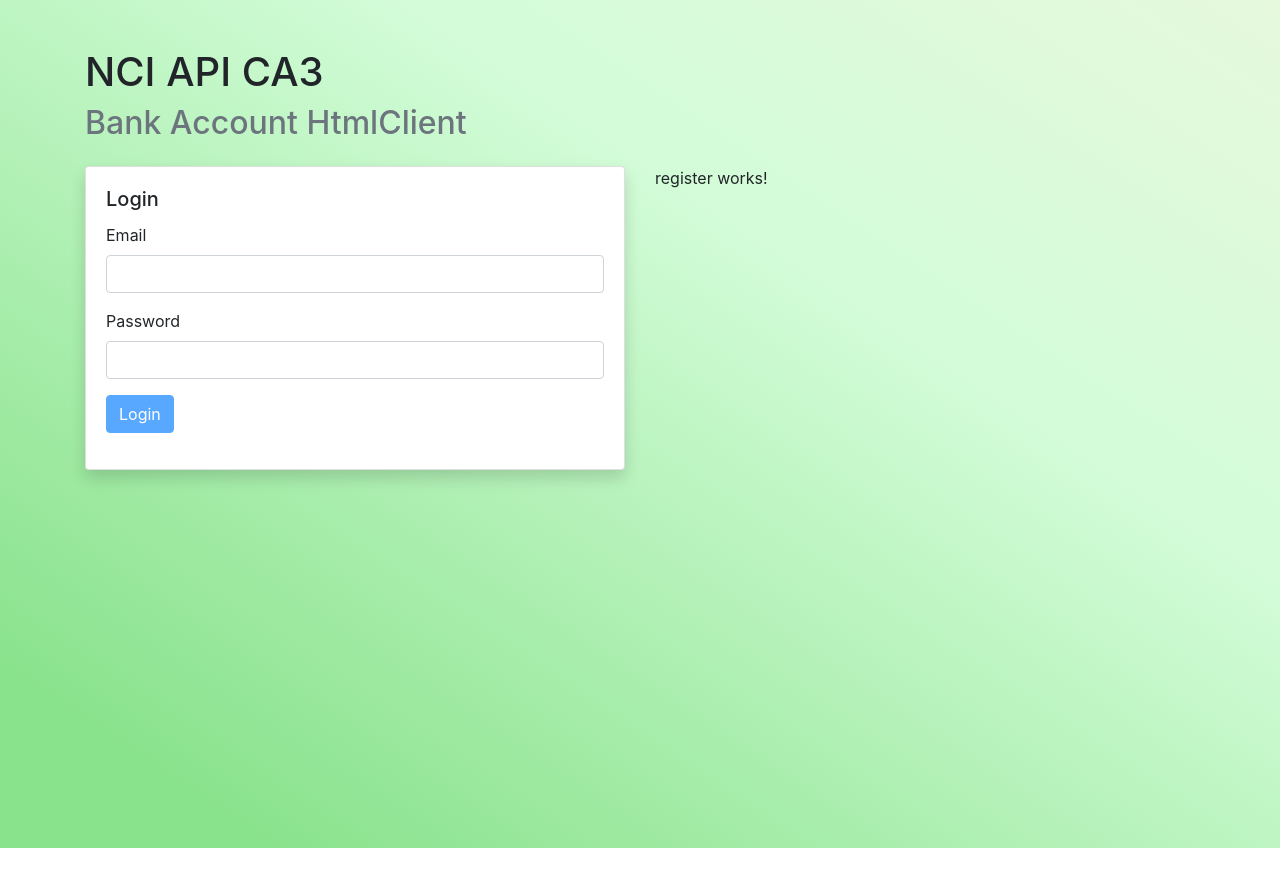
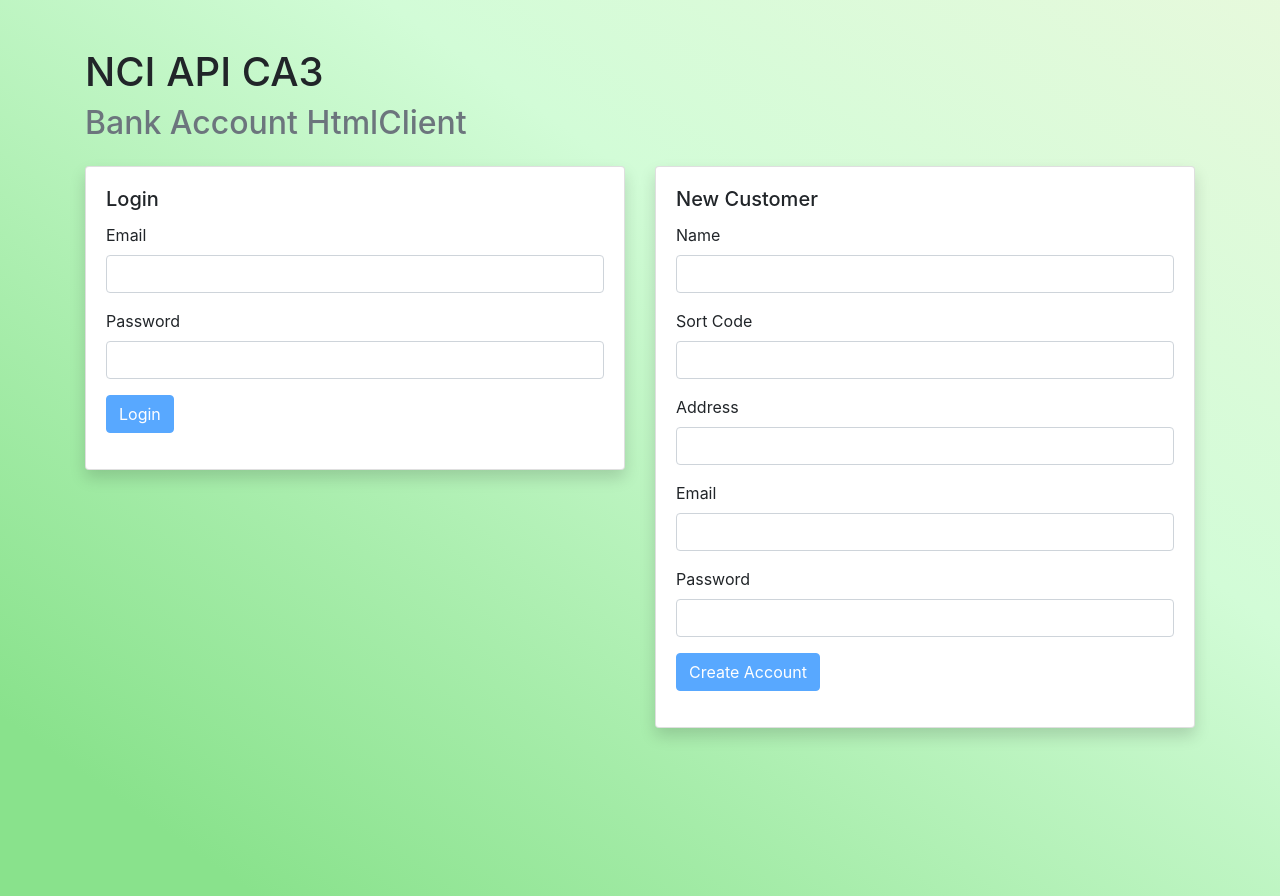
Before and after one commit to pablotarga/nci-apis-client-project, an Angular app: page / in a window 1280 px wide. Before the commit the page ends 848 px from the top, so only its background shows below. Built offline with nearby package versions, Linux system fonts and the light colour scheme.

Commit message:
Add register form and trigger api

```diff
--- a/src/app/api/api-auth.service.ts
+++ b/src/app/api/api-auth.service.ts
@@ -1,6 +1,7 @@
 import { Injectable } from '@angular/core';
 import { HttpClient } from '@angular/common/http';
 import { ApiService } from './api.service';
+import { RegistrationForm } from '../interfaces/registration-form';
 
 @Injectable({
   providedIn: 'root'
@@ -10,6 +11,6 @@ export class ApiAuthService extends ApiService {
 
   login = (email: string, password: string) => this.post('login', { email, password });
   logout = () => this.delete('logout');
-  register = (form: any) => this.post('register', form);
+  register = (form: RegistrationForm) => this.post('register', form);
   me = () => this.get('me');
 }
--- a/src/app/app.component.html
+++ b/src/app/app.component.html
@@ -9,10 +9,10 @@
 
 <ng-template #authComponents>
   <div class="row">
-    <div class="col-6">
+    <div class="col-12 col-md-6">
       <app-login></app-login>
     </div>
-    <div class="col-6">
+    <div class="col-12 col-md-6 mt-5 mt-md-0">
       <app-register></app-register>
     </div>
   </div>
--- /dev/null
+++ b/src/app/interfaces/login-form.ts
@@ -0,0 +1,4 @@
+export interface LoginForm {
+  email: string;
+  password: string;
+}
--- /dev/null
+++ b/src/app/interfaces/registration-form.ts
@@ -0,0 +1,7 @@
+export interface RegistrationForm {
+  name: string;
+  sortCode: string;
+  address: string;
+  email: string;
+  password: string;
+}
--- a/src/app/login/login.component.html
+++ b/src/app/login/login.component.html
@@ -5,15 +5,15 @@
 
       <div class="form-group">
         <label for="">Email</label>
-        <input type="text" formControlName="email" class="form-control" [class.is-invalid]="emailIsInvalid">
-        <div *ngIf="emailIsInvalid && email.errors.required" class="invalid-feedback">Email is required.</div>
-        <div *ngIf="emailIsInvalid && !email.errors.required" class="invalid-feedback">Invalid Email format.</div>
+        <input type="text" formControlName="email" class="form-control" [class.is-invalid]="isEmailInvalid">
+        <div *ngIf="isEmailInvalid && email.errors.required" class="invalid-feedback">Email is required.</div>
+        <div *ngIf="isEmailInvalid && !email.errors.required" class="invalid-feedback">Invalid Email format.</div>
       </div>
 
       <div class="form-group">
         <label for="">Password</label>
-        <input type="password" formControlName="password" class="form-control" [class.is-invalid]="passwordIsInvalid">
-        <div *ngIf="passwordIsInvalid && password.errors.required" class="invalid-feedback">Password is required.</div>
+        <input type="password" formControlName="password" class="form-control" [class.is-invalid]="isPasswordInvalid">
+        <div *ngIf="isPasswordInvalid && password.errors.required" class="invalid-feedback">Password is required.</div>
       </div>
 
       <div class="form-group">
--- a/src/app/login/login.component.ts
+++ b/src/app/login/login.component.ts
@@ -17,13 +17,13 @@ export class LoginComponent implements OnInit {
   ngOnInit(): void { }
 
   get email(): any { return this.form.get('email'); }
-  get emailIsInvalid(): any {
+  get isEmailInvalid(): any {
     const e = this.email;
     return e.invalid && (e.dirty || e.touched);
   }
 
   get password(): any { return this.form.get('password'); }
-  get passwordIsInvalid(): any {
+  get isPasswordInvalid(): any {
     const e = this.password;
     return e.invalid && (e.dirty || e.touched);
   }
--- a/src/app/register/register.component.html
+++ b/src/app/register/register.component.html
@@ -1 +1,43 @@
-<p>register works!</p>
+<div class="card shadow">
+  <div class="card-body">
+    <h5 class="card-title">New Customer</h5>
+    <form [formGroup]="form" (submit)="s.register(form.value)">
+
+      <div class="form-group">
+        <label for="">Name</label>
+        <input type="text" formControlName="name" class="form-control" [class.is-invalid]="isNameInvalid">
+        <div *ngIf="isNameInvalid && name.errors.required" class="invalid-feedback">Name is required.</div>
+      </div>
+
+      <div class="form-group">
+        <label for="">Sort Code</label>
+        <input type="text" formControlName="sortCode" class="form-control" [class.is-invalid]="isSortCodeInvalid">
+        <div *ngIf="isSortCodeInvalid && sortCode.errors.required" class="invalid-feedback">Sort Code is required.</div>
+      </div>
+
+      <div class="form-group">
+        <label for="">Address</label>
+        <input type="text" formControlName="address" class="form-control" [class.is-invalid]="isAddressInvalid">
+        <div *ngIf="isAddressInvalid && address.errors.required" class="invalid-feedback">Address is required.</div>
+      </div>
+
+      <div class="form-group">
+        <label for="">Email</label>
+        <input type="text" formControlName="email" class="form-control" [class.is-invalid]="isEmailInvalid">
+        <div *ngIf="isEmailInvalid && email.errors.required" class="invalid-feedback">Email is required.</div>
+        <div *ngIf="isEmailInvalid && !email.errors.required" class="invalid-feedback">Invalid Email format.</div>
+      </div>
+
+      <div class="form-group">
+        <label for="">Password</label>
+        <input type="password" formControlName="password" class="form-control" [class.is-invalid]="isPasswordInvalid">
+        <div *ngIf="isPasswordInvalid && password.errors.required" class="invalid-feedback">Password is required.</div>
+      </div>
+
+      <div class="form-group">
+        <input type="submit" value="Create Account" class="btn btn-primary" [disabled]="s.authenticating || this.form.invalid" />
+      </div>
+
+    </form>
+  </div>
+</div>
--- a/src/app/register/register.component.ts
+++ b/src/app/register/register.component.ts
@@ -1,4 +1,6 @@
 import { Component, OnInit } from '@angular/core';
+import { SystemService } from '../services/system.service';
+import { FormBuilder, Validators } from '@angular/forms';
 
 @Component({
   selector: 'app-register',
@@ -6,10 +8,44 @@ import { Component, OnInit } from '@angular/core';
   styleUrls: ['./register.component.css']
 })
 export class RegisterComponent implements OnInit {
+  form = this.fb.group({
+    name: ['', Validators.required],
+    sortCode: ['', Validators.required],
+    address: ['', Validators.required],
+    email: ['', [Validators.required, Validators.email]],
+    password: ['', Validators.required]
+  });
+  constructor(private fb: FormBuilder, public s: SystemService) { }
 
-  constructor() { }
+  ngOnInit(): void { }
 
-  ngOnInit(): void {
+  get name(): any { return this.form.get('name'); }
+  get isNameInvalid(): boolean {
+    return this.showInvalidControl(this.name);
+  }
+
+  get sortCode(): any { return this.form.get('sortCode'); }
+  get isSortCodeInvalid(): boolean {
+    return this.showInvalidControl(this.sortCode);
+  }
+
+  get address(): any { return this.form.get('address'); }
+  get isAddressInvalid(): boolean {
+    return this.showInvalidControl(this.address);
+  }
+
+  get email(): any { return this.form.get('email'); }
+  get isEmailInvalid(): boolean {
+    return this.showInvalidControl(this.email);
+  }
+
+  get password(): any { return this.form.get('password'); }
+  get isPasswordInvalid(): boolean {
+    return this.showInvalidControl(this.password);
+  }
+
+  private showInvalidControl(e): boolean {
+    return e.invalid && (e.dirty || e.touched);
   }
 
 }
--- a/src/app/services/system.service.ts
+++ b/src/app/services/system.service.ts
@@ -1,5 +1,7 @@
 import { Injectable } from '@angular/core';
 import { ApiAuthService } from '../api/api-auth.service';
+import { LoginForm } from '../interfaces/login-form';
+import { RegistrationForm } from '../interfaces/registration-form';
 
 @Injectable({
   providedIn: 'root'
@@ -13,10 +15,13 @@ export class SystemService {
 
   constructor(
     private authApi: ApiAuthService
-  ) {
-  }
+  ) { }
 
-  login = (data: { email: string, password: string }) => {
+  login = (data: LoginForm) => {
+    if (this.authenticating) {
+      return;
+    }
+
     this.authenticating = true;
     this.clearAll();
 
@@ -33,7 +38,29 @@ export class SystemService {
     });
   }
 
+  register = (data: RegistrationForm) => {
+    if (this.authenticating) {
+      return;
+    }
+
+    this.authenticating = true;
+    this.clearAll();
+
+    this.authApi.register(data).subscribe((e) => {
+      this.customer = e;
+      this.loadAccounts();
+      this.authenticating = false;
+    }, (err) => {
+      if (err.status === 0) {
+        this.mock();
+      }
+
+      this.authenticating = false;
+    })
+  }
+
   logout = () => {
+    this.authApi.logout().subscribe(e => console.log('Logged out!'));
     this.clearAll();
   }
 
--- a/src/styles.css
+++ b/src/styles.css
@@ -3,4 +3,5 @@ body{
   min-height: 100vh;
   /* background: linear-gradient(to top right, #1FA2FF 10%, #12D8FA 65%, #A6FFCB 125%) no-repeat; */
   background: linear-gradient(to top right, #89e28c 10%, #d2fcd7 65%, #f5f7e0 125%) no-repeat;
+  margin-bottom: 3rem;
 }
```
